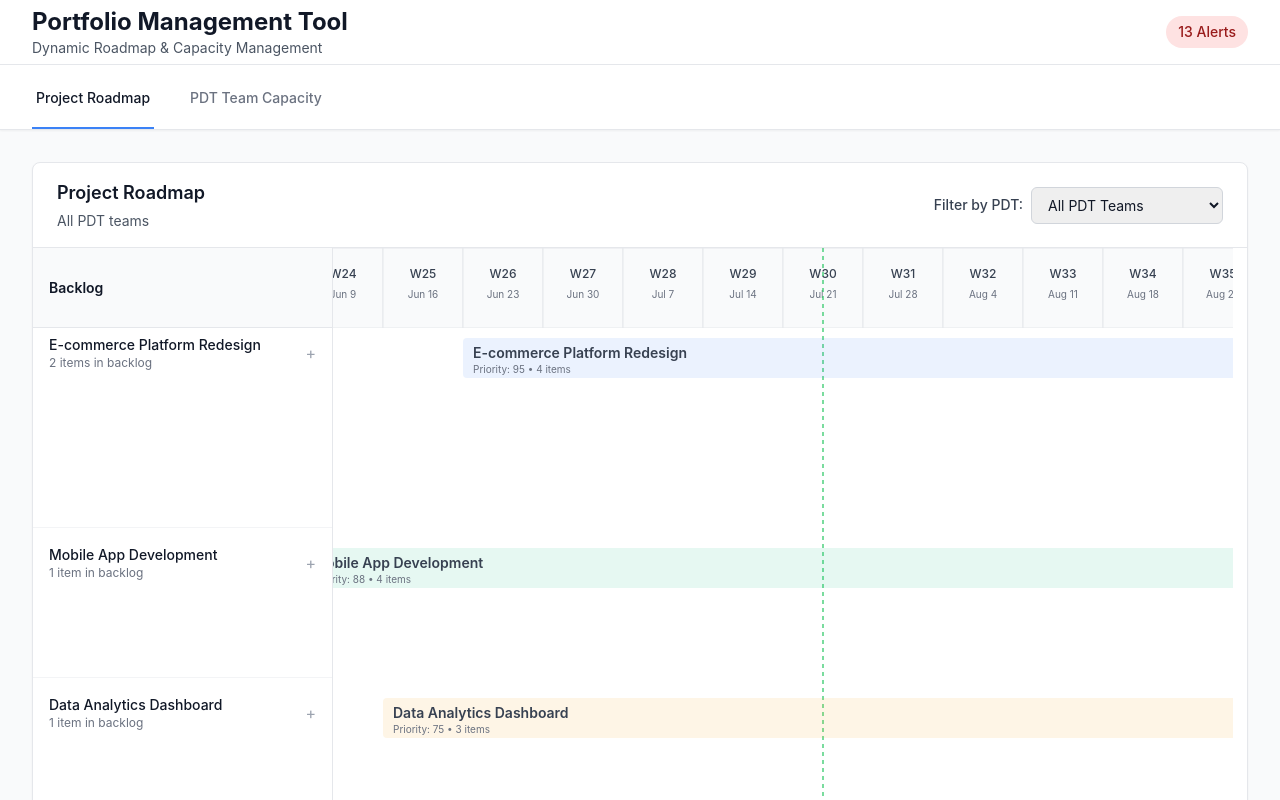
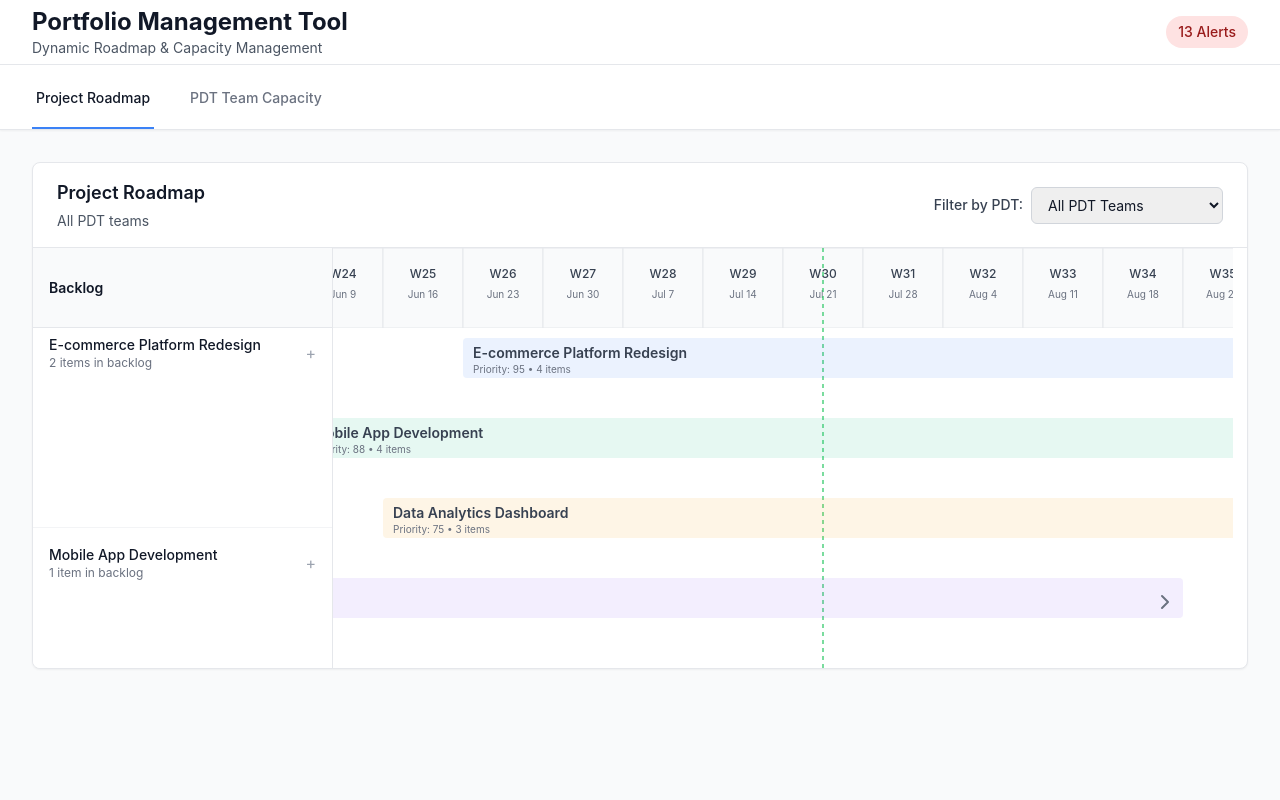
Before and after one commit to Jordan-Ryan/Portfolio-Management-Tool, a React (Vite) app: page / in a window 1280 px wide. Shown: the top 800 px of the page. Built offline with nearby package versions, Linux system fonts and the light colour scheme.

Commit message:
Fix collapsed project height: timeline uses timeline-only height, backlog always includes backlog items

```diff
--- a/src/components/TimelineView.tsx
+++ b/src/components/TimelineView.tsx
@@ -125,7 +125,53 @@ export const TimelineView: React.FC<TimelineViewProps> = ({
       }
     }
 
-    // Add height for backlog items (if any) - this ensures both sections match
+    // Add height for backlog items (if any) - but only when expanded
+    // When collapsed, backlog items don't affect the timeline height
+    if (isExpanded && projectBacklogItems.length > 0) {
+      projectHeight += projectBacklogItems.length * 60 + 10; // 60px per backlog item + padding
+    }
+
+    return projectHeight;
+  };
+
+  // Function to calculate backlog height (always includes backlog items)
+  const calculateBacklogHeight = (projectId: string) => {
+    const isExpanded = expandedProjects.has(projectId);
+    const projectItems = getWorkItemsByProject(filteredWorkItems, projectId)
+      .filter(item => !item.isInBacklog);
+    const projectBacklogItems = backlogItems.filter(item => item.projectId === projectId);
+
+    let projectHeight = 50; // Base header height
+
+    if (isExpanded) {
+      const sortedItems = sortWorkItemsByPDTAndRow(projectItems);
+      const pdtGroups: { [pdtTeamId: string]: WorkItem[] } = {};
+
+      sortedItems.forEach(workItem => {
+        if (!workItem.startDate || !workItem.endDate) return;
+        if (!pdtGroups[workItem.pdtTeamId]) {
+          pdtGroups[workItem.pdtTeamId] = [];
+        }
+        pdtGroups[workItem.pdtTeamId].push(workItem);
+      });
+
+      let totalWorkItems = 0;
+      Object.keys(pdtGroups).forEach(pdtTeamId => {
+        const pdtItems = pdtGroups[pdtTeamId];
+        totalWorkItems += pdtItems.length;
+      });
+
+      // Add height for timeline work items
+      projectHeight += totalWorkItems * (barHeight + itemSpacing) + 20;
+    } else {
+      // Collapsed project - check if there are timeline items to show info
+      const hasTimelineInfo = projectItems.some(item => item.startDate && item.endDate);
+      if (hasTimelineInfo) {
+        projectHeight = 70; // Extra height for timeline info
+      }
+    }
+
+    // Always add height for backlog items in backlog section
     if (projectBacklogItems.length > 0) {
       projectHeight += projectBacklogItems.length * 60 + 10; // 60px per backlog item + padding
     }
@@ -323,8 +369,8 @@ export const TimelineView: React.FC<TimelineViewProps> = ({
                 const projectBacklogItems = backlogItems.filter(item => item.projectId === group.project.id);
                 const isExpanded = expandedProjects.has(group.project.id);
 
-                // Use the same height calculation function for consistency
-                const projectHeight = calculateProjectHeight(group.project.id);
+                // Use the backlog height calculation function (always includes backlog items)
+                const projectHeight = calculateBacklogHeight(group.project.id);
 
                 const backlogY = currentBacklogY;
                 currentBacklogY += projectHeight + 10; // Match timeline spacing
```
Also changed, not shown: 1 other file (tests, documents, lock files or other folders).
